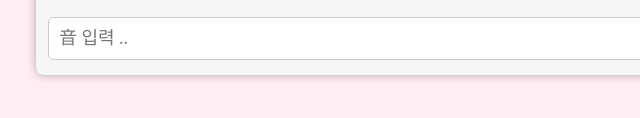
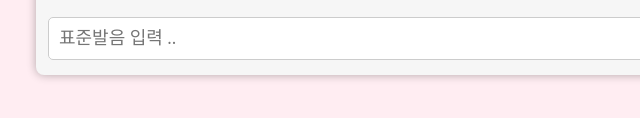
Before and after one commit to sebizt/sonigana, a plain HTML site: page korean.html in a window 1280 px wide. Both pictures are taken after a click on the button "게임 시작". Shown: the part 600-718 px from the top of the page, 204-844 px from the left. Drawn offline with Linux system fonts and the light colour scheme; a web font is replaced by a local one.

Commit message:
국어 업데이트 2

```diff
--- a/korean.html
+++ b/korean.html
@@ -170,7 +170,7 @@
                 <div id="game-score"></div>
                 <div id="game-over-message" style="display: none;"></div>
             </div>
-            <input type="text" id="user-input" style="display: none;" placeholder="音 입력 ..">
+            <input type="text" id="user-input" style="display: none;" placeholder="표준발음 입력 ..">
             <button class="btn" id="play-again-btn" style="display: none;">다시 시작</button>
         </div>
     </div>
@@ -200,7 +200,7 @@
         }
 
         function generateWord() {
-            const word = hanja[Math.floor(Math.random() * hanja.length)];
+            const word = dane[Math.floor(Math.random() * dane.length)];
             const wordElement = document.createElement('div');
             t += 1;
             if (t % 3 == 0) {
@@ -290,7 +290,7 @@
                 for (let i = 0; i < wordElements.length; i++) {
                     const word = wordElements[i].dataset.word.toUpperCase();
 
-                    if (hanja[um.indexOf(inputWord)] === word) {
+                    if (dane[pyojunbalum.indexOf(inputWord)] === word) {
                         wordElements[i].remove();
                         score++;
                         gameScore.textContent = `점수 : ${score}`;
```
